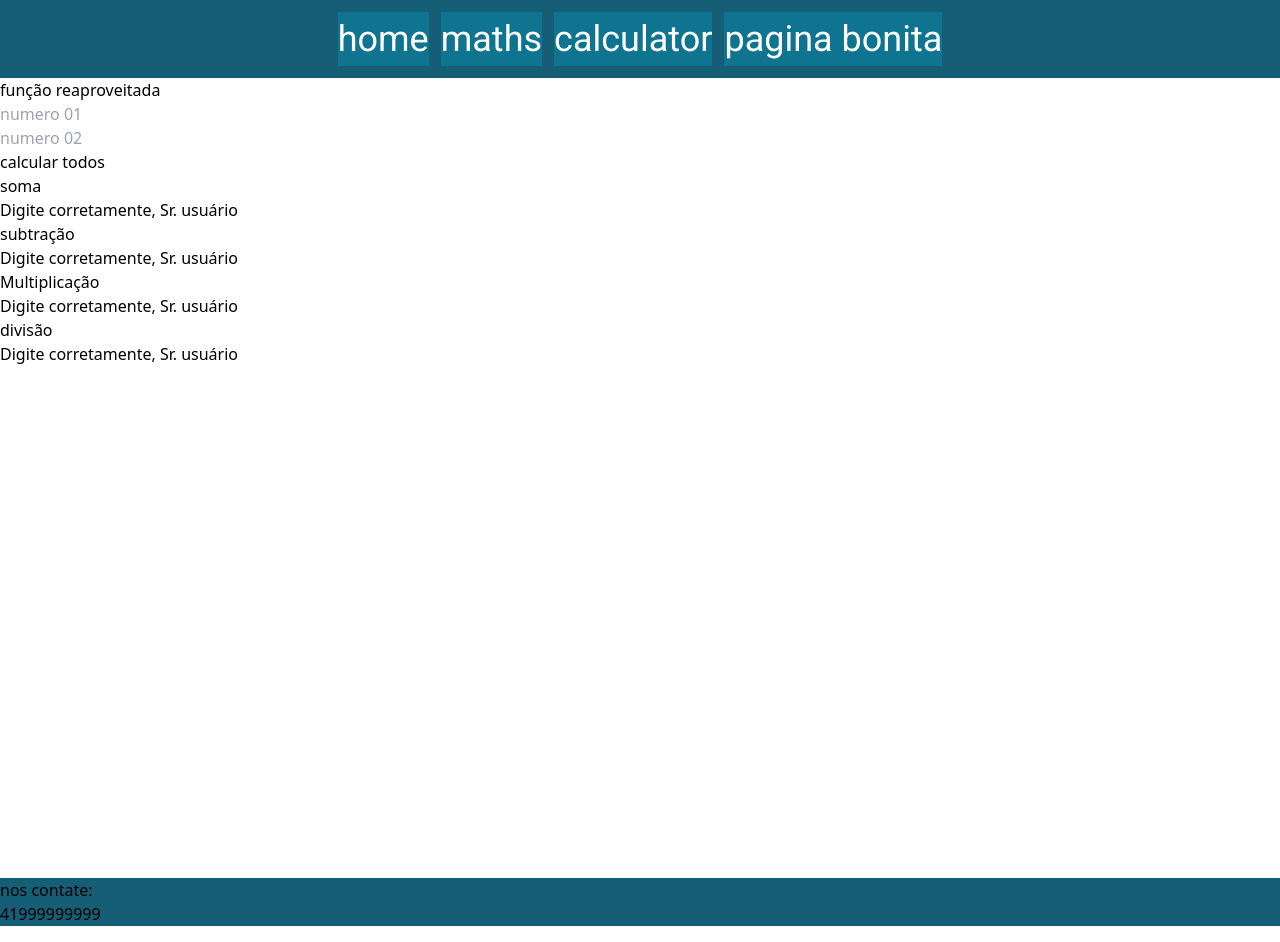
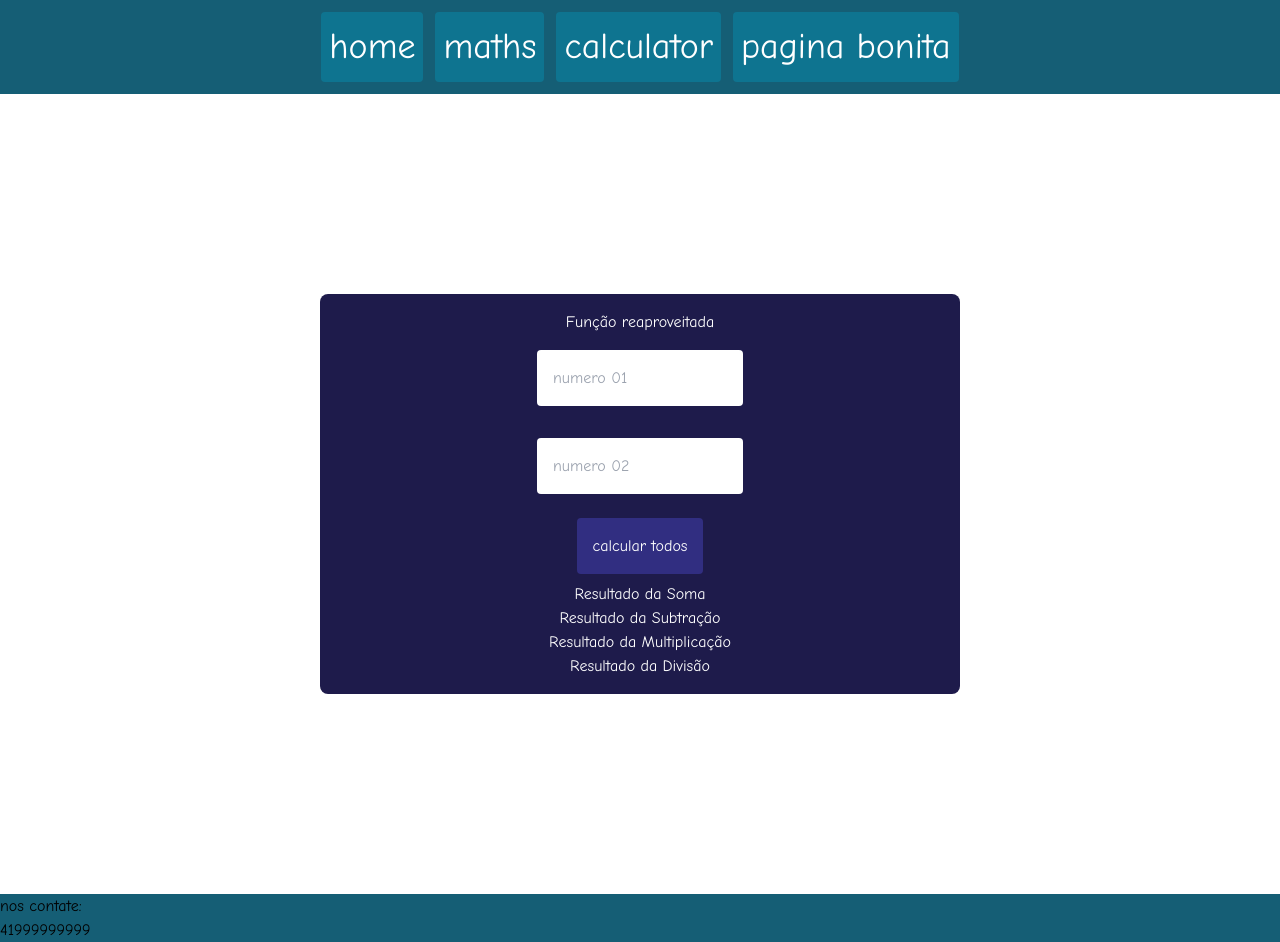
Before and after one commit to Nickyzz1/App-Pa1, a Next.js app: page /general-function in a window 1280 px wide. Built offline with nearby package versions, Linux system fonts and the light colour scheme.

Commit message:
calculus

```diff
--- a/next.config.mjs
+++ b/next.config.mjs
@@ -14,8 +14,8 @@ const nextConfig = {
                 destination: "/maths"
             },
             {
-                source: "/funcao-reaproveitada",
-                destination: "/general-function"
+                source: "/funcao-reaproveitada", //nome que vai aparecer na url
+                destination: "/general-function" //nome da pasta de destino identica
             },
             {
                 source: "/paginaBonita",
--- a/src/app/general-function/page.tsx
+++ b/src/app/general-function/page.tsx
@@ -45,38 +45,49 @@ const GeneralFunction: React.FC = () =>
 
     const style =
     {
-        container: "h-screen"
+        container: "flex flex-col h-screen justify-center items-center",
+        box: "flex flex-col justify-center items-center bg-indigo-950 text-white w-2/4 h-2/4 rounded-lg",
+        input: "rounded m-4 p-4 text-black",
+        btn: "bg-indigo-900 m-2 p-4 rounded hover:bg-indigo-700 focus"
     }
+
+
 
 
     return(
         <>
             <div className={style.container} >
-                <h1>função reaproveitada</h1>
+                <div className={style.box}>
+                    <h1>Função reaproveitada</h1>
                     <div>
-                    <input type="text" placeholder="numero 01"  value = {numero1} onChange={(e) => setNumero1(e.target.value)}/>
+                        <input className={style.input} type="text" placeholder="numero 01"  value = {numero1} onChange={(e) => setNumero1(e.target.value)}/>
                     </div>
                     <div>
-                    <input type="text" placeholder="numero 02" value = {numero2} onChange={(e) => setNumero2(e.target.value)} />
+                        <input className={style.input} type="text" placeholder="numero 02" value = {numero2} onChange={(e) => setNumero2(e.target.value)} />
                     </div>
                     <div>
-                    <button onClick={() => handleAll({a:numero1, b: numero2})} >calcular todos</button>
+                        <button className={style.btn} onClick={() => handleAll({a:numero1, b: numero2})} >calcular todos</button>
                     </div>
                     <div>
-                    <h2>soma</h2>
-                    <p>{!isNaN( respSoma?? NaN) ? respSoma: erro }</p>
+                        <h2>Resultado da Soma</h2>
+                        <p>{(numero1.trim() !== "" && numero2.trim() !== "" && !isNaN(respSoma ?? NaN)) ? respSoma : (numero1.trim() === "" || numero2.trim() === "" ? "" : erro)}</p>
+
                     </div>
                     <div>
-                    <h2>subtração</h2>
-                    <p>{!isNaN( respSub?? NaN) ? respSub: erro }</p>
+                        <h2>Resultado da Subtração</h2>
+                        <p>{(numero1.trim() !== "" && numero2.trim() !== "" && !isNaN(respSub ?? NaN)) ? respSub : (numero1.trim() === "" || numero2.trim() === "" ? "" : erro)}</p>
+
+                        {/* {!isNaN( respSub?? NaN) ? respSub: erro } o ? verifica se o campo é um numero ou é undefined, se foir undefined retornsn Nan caso contario é verdadeiro */}
                     </div>
                     <div>
-                    <h2>Multiplicação</h2>
-                    <p>{!isNaN( respMult?? NaN) ? respMult: erro }</p>
+                        <h2>Resultado da Multiplicação</h2>
+                        <p>{(numero1.trim() !== "" && numero2.trim() !== "" && !isNaN(respMult ?? NaN)) ? respMult : (numero1.trim() === "" || numero2.trim() === "" ? "" : erro)}</p>
                     </div>
                     <div>
-                    <h2>divisão</h2>
-                    <p>{!isNaN( respDiv?? NaN) ? respDiv?.toFixed(1): erro }</p>
+                        <h2>Resultado da Divisão</h2>
+                        <p>{(numero1.trim() !== "" && numero2.trim() !== "" && !isNaN(respDiv ?? NaN)) ? respDiv : (numero1.trim() === "" || numero2.trim() === "" ? "" : erro)}</p>
+
+                    </div>
                 </div>
             </div>
 
--- a/src/app/layout.tsx
+++ b/src/app/layout.tsx
@@ -1,5 +1,5 @@
 // import dos modulos
-import {Roboto} from "next/font/google"
+import {Comic_Neue} from "next/font/google"
 import localFont from "next/font/local";
 
 //imports internos
@@ -17,11 +17,20 @@ const geistMono = localFont({
   variable: "--font-geist-mono",
   weight: "100 900",
 });
-const roboto = Roboto(
+// const roboto = Roboto(
+//   {
+//     weight: ["100", "400", "900"],
+//     style: "normal",
+//     variable: "--roboto",
+//     subsets: ["latin"]
+//   }
+// )
+
+const comic = Comic_Neue(
   {
-    weight: ["100", "400", "900"],
+    weight: ["300", "400", "700"],
     style: "normal",
-    variable: "--roboto",
+    variable: "--comic",
     subsets: ["latin"]
   }
 )
@@ -39,8 +48,7 @@ export default function RootLayout({
   return (
     <html lang="en">
       <body
-        className={`${geistSans.variable} ${geistMono.variable} ${roboto.variable} antialiased`}
-      >
+        className={`${comic.variable} antialiased font-comic`}>
        <Menu op1="home" op2 ='maths' op3="calculator" op4="pagina bonita"/>
         {children}
       {<Footer op1="nos contate:" op2= "41999999999"/> }
--- a/src/app/maths/page.tsx
+++ b/src/app/maths/page.tsx
@@ -11,10 +11,10 @@ import React, {useState} from "react"
 const Maths: React.FC = () =>{
 
     const style = {
-        btn: "bg-blue-950 text-white rounded p-2",
-        form: "w-full h-64 flex items-center justify-center bg-blue-900 flex-col text-white rounded-lg m-4 p-4",
-        center: "h-screen flex justify-center",
-        input: "rounded",
+        btn: "bg-indigo-950 text-white rounded p-2 hover:bg-indigo-700",
+        form: "w-2/4 h-auto flex items-center justify-center bg-indigo-800 flex-col text-white rounded-lg p-4",
+        center: "h-screen flex justify-center items-center",
+        input: "rounded p-4 text-black",
         title: "",
         label:"m-2",
         oper: "flex flex-row items-center m-4 gap-4"
@@ -25,7 +25,7 @@ const Maths: React.FC = () =>{
     const [number1, setNumber1] = useState<string>("");
     const [resp, setResp] = useState<number | undefined >();
 
-    const msgError= "digite um número válido"
+    const msgError= "Digite um número válido"
 
     const handleSoma = () =>
     {
@@ -90,7 +90,6 @@ const Maths: React.FC = () =>{
 
         <div className={style.center}>
             <div className={style.form}>
-                <form action=""/>
                         <h1 className={style.title}>ESCOLHA UM NÚMERO</h1>
                             <label className={style.label} htmlFor="n1">Numero 1</label>
                             <input className={style.input} name="n1" id="n1" type="text" value={number1} onChange={(event) => setNumber1(event.target.value)}/>
@@ -105,9 +104,8 @@ const Maths: React.FC = () =>{
                                     <button className={style.btn} onClick={handleMult}>multiplicar</button>
                                     <button className={style.btn} onClick={handleDiv}>dividir</button>
                                 </div>
-
-                        {/* {!isNaN(resp ?? NaN) ? resp : msgError} */}
-                <form/>
+                                <h1>Resposta</h1>
+                                  <div className="bg-indigo-950 p-2 rounded">{!isNaN(resp ?? NaN) ? resp : msgError}</div>
             </div>
         </div>
         </>
--- a/src/components/form.tsx
+++ b/src/components/form.tsx
@@ -4,22 +4,23 @@ export const Form = () =>{
 
     const style =
     {
-    content:" self-center text-white bg-cyan-800 gap-3 p-3 font-robFont flex justify-center align-center flex-col m-40 rounded-2xl p-8 items-center shadow-2xl",
-    input: " flex rounded p-2 w-full",
-    btn: "flex bg-blue-500 w-64 p-4 rounded hover:bg-cyan-500 focus:outline-none focus:ring-2 focus:bg-cyan-500focus:ring-opacity-50 mt-8 ease-in"
+    container: "flex flex-col justify-center items-center",
+    content:"flex bg-cyan-900 flex-col w-2/4 items-center justify-center text-white rounded p-2",
+    input: "rounded p-2 w-2/3 text-black m-2",
+    btn: " bg-cyan-800 p-2 m-2 rounded hover:bg-cyan-700"
     }
     return(
         <>
+        <div className={style.container}>
             <form className={style.content} action="" method="post">
             <h1>Faça login</h1>
             <label htmlFor="email"></label>
             <input className={style.input} type="email" id="email" name="email" placeholder="Digite seu email"/>
             <label htmlFor="password"></label>
             <input className={style.input} type="password" id="password" name="password" placeholder="Digite sua senha"/>
-
             <button className={style.btn} type="submit" >SIGN IN</button>
-
             </form>
+        </div>
         </>
     );
 }
--- a/src/components/menu.tsx
+++ b/src/components/menu.tsx
@@ -30,8 +30,8 @@ export const Menu = ({op1, op2, op3, op4} :
 ) =>{
     const style =
     {
-    p:"text-white bg-cyan-700 ",
-    nav:"text-white bg-cyan-800 gap-3 p-3 font-robFont text-large flex flex-row justify-center align-center"
+    p:"text-white bg-cyan-700 p-2 rounded hover:bg-cyan-600",
+    nav:"text-white bg-cyan-800 gap-3 p-3 text-large flex flex-row justify-center align-cente font-comic"
     }
 
     return(
--- a/src/constants/routes.ts
+++ b/src/constants/routes.ts
@@ -1,6 +1,6 @@
 export enum ROUTES {
     home = "/",
     maths = "/maths",
-    generalFunction = "/funcao-reaproveitada",
+    generalFunction = "/funcao-reaproveitada", //nome da rota igual o do source no next config
     paginaBonita = "/paginaBonita"
 }
--- a/tailwind.config.ts
+++ b/tailwind.config.ts
@@ -20,7 +20,8 @@ const config: Config = {
       },
       fontFamily:
       {
-        robFont: "var(--roboto)" // no html tem que usar o nome robFont, nn o nome da variável de roboto
+        robFont: "var(--roboto)",
+        comic : "var(--comic)" // no html tem que usar o nome robFont, nn o nome da variável de roboto
       }
       // screens:
       // {
```
Also changed, not shown: 1 other file (tests, documents, lock files or other folders). Lines whose indentation alone changed are shown as unchanged.
